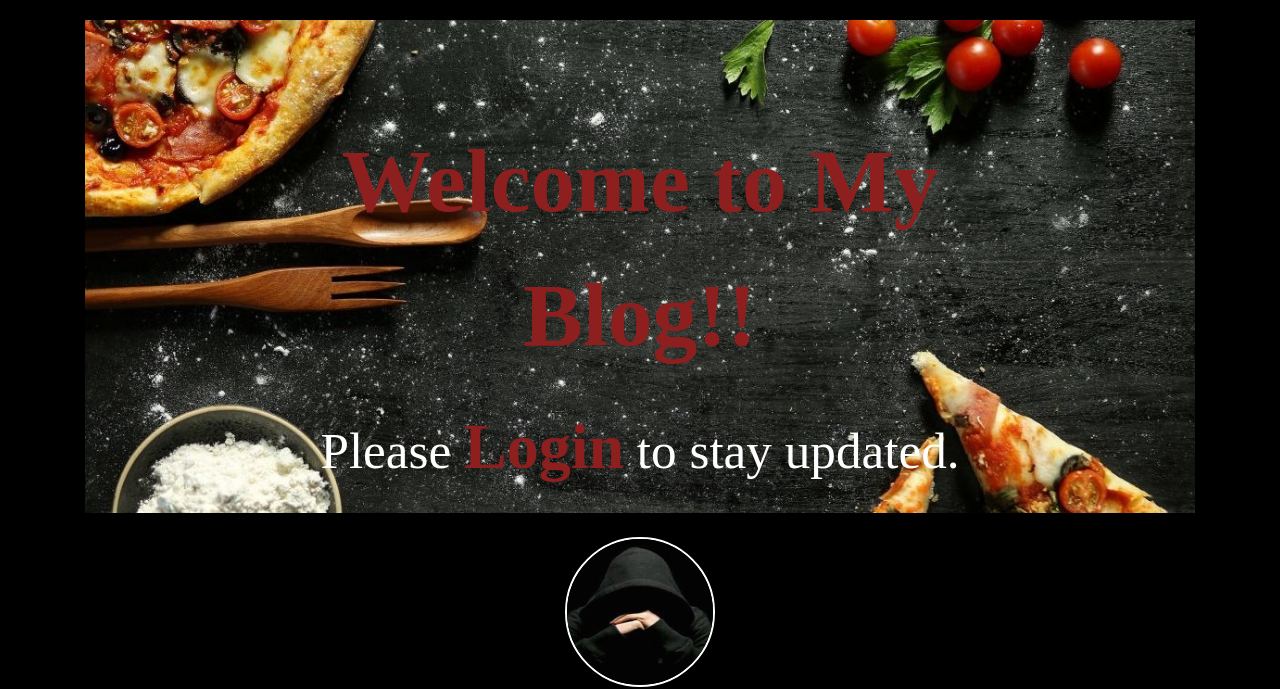
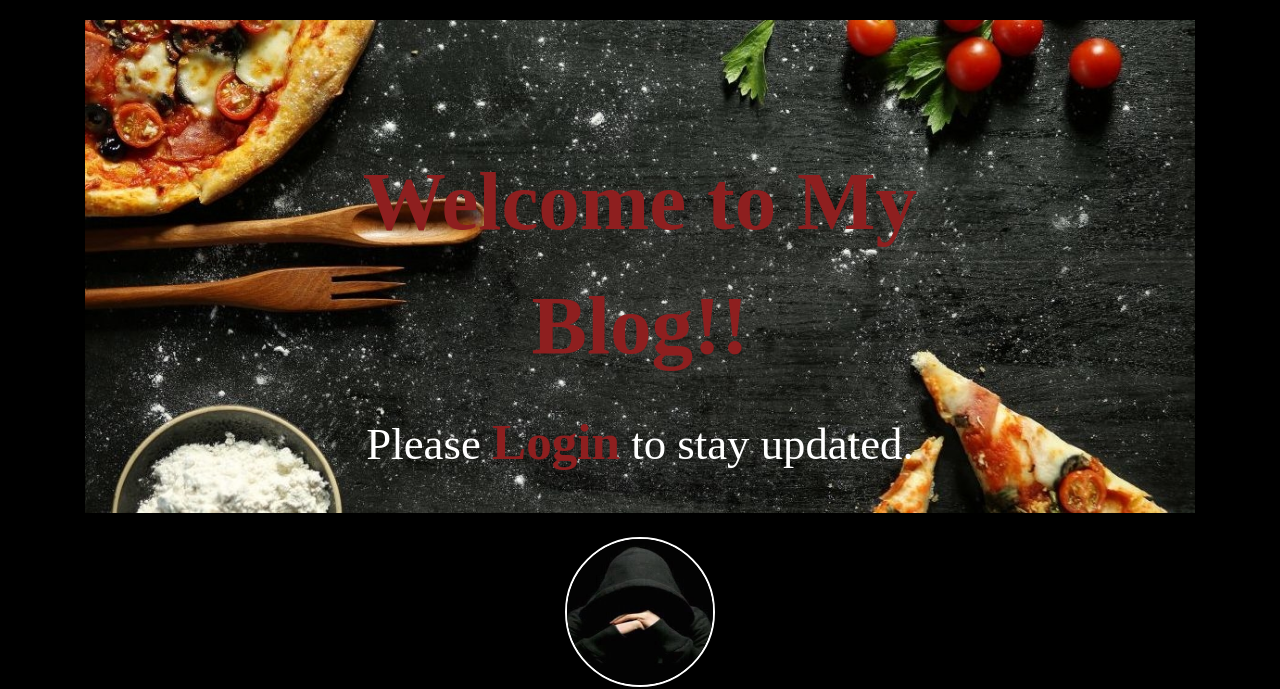
Before and after one commit to brujeshagrawal/my-food-blog, a Django app: page / in a window 1280 px wide. Shown: the part 80-769 px from the top of the page. Run offline with Django 3.2, Linux system fonts and the light colour scheme; data that the repository does not hold is empty; some libraries are stand-ins or nearby versions; some web fonts are replaced.

Commit message:
changed font size of home page carousel caption and added about me and home carousel block by replacing corresponding codes in djangoapp/index.html file.

```diff
--- /dev/null
+++ b/templates/djangoapp/about-me.html
@@ -0,0 +1,19 @@
+{% load static %}
+
+<div class="about-me" style="color: white;">
+  <div align="center">
+    <img
+      src="{% static 'images/profile_pic.jpg' %}"
+      height="150px"
+      width="150px"
+      style="border: 2px solid white; border-radius: 50%;"
+      alt="Profile-pic"
+    />
+    <h2 style="font-size: 40px;">Who am I?</h2>
+  </div>
+  <div style="padding: 10px 40px; text-align: center; font-size: 25px;">
+    <p>
+      {% lorem 2 p %}
+    </p>
+  </div>
+</div>
--- /dev/null
+++ b/templates/djangoapp/home-page-carousel.html
@@ -0,0 +1,45 @@
+{% load static %}
+
+<div class="container" style="padding-top: 20px;">
+  <div class="welcome_poster">
+    <div
+      id="carouselExampleSlidesOnly"
+      class="carousel slide"
+      data-ride="carousel"
+    >
+      <div class="carousel-inner">
+        <div class="carousel-item active">
+          <img
+            src="{% static 'images/rsz_messy-pizza-on-a-black-table.jpg' %}"
+            class="d-block w-100 img-fluid"
+            alt="Home-page-image"
+          />
+          <div
+            class="carousel-caption"
+            style="top: 20%; color: #8e1f1f;"
+            align="center"
+          >
+            <p style="font-size: 6.5vw; font-weight: bold;">
+              Welcome to My Blog!!
+            </p>
+            <div style="color: white; font-size: 3.5vw;">
+              {% if user.is_authenticated %}
+              <p>
+                Nice to connect with you. Let's cook!!!
+              </p>
+              {% else %}
+              <p>
+                Please
+                <a href="{% url 'djangoapp:user_login' %}"
+                  ><b style="color: #8e1f1f; font-size: 4vw;">Login</b></a
+                >
+                to stay updated.
+              </p>
+              {% endif %}
+            </div>
+          </div>
+        </div>
+      </div>
+    </div>
+  </div>
+</div>
--- a/templates/djangoapp/index.html
+++ b/templates/djangoapp/index.html
@@ -1,4 +1,5 @@
-{% extends "djangoapp/base.html" %} {% load static %}
+{% extends "djangoapp/base.html" %}
+{% load static %}
 
 {% block title %}
 <title>CookWithMe</title>
@@ -6,72 +7,11 @@
 
 {% block body_block %}
 
-<div class="container" style="padding-top: 20px;">
-  <div class="welcome_poster">
-    <div
-      id="carouselExampleSlidesOnly"
-      class="carousel slide"
-      data-ride="carousel"
-    >
-      <div class="carousel-inner">
-        <div class="carousel-item active">
-          <img
-            src="{% static 'images/rsz_messy-pizza-on-a-black-table.jpg' %}"
-            class="d-block w-100 img-fluid"
-            alt="Home-page-image"
-          />
-          <div
-            class="carousel-caption"
-            style="top: 15%; color: #8e1f1f;"
-            align="center"
-          >
-            <p style="font-size: 7vw; font-weight: bold;">
-              Welcome to My Blog!!
-            </p>
-            <div style="color: white; font-size: 4vw;">
-              {% if user.is_authenticated %}
-              <p>
-                Nice to connect with you. Let's cook!!!
-              </p>
-              {% else %}
-              <p>
-                Please
-                <a href="{% url 'djangoapp:user_login' %}"
-                  ><b style="color: #8e1f1f; font-size: 5vw;">Login</b></a
-                >
-                to stay updated.
-              </p>
-              {% endif %}
-            </div>
-          </div>
-        </div>
-      </div>
-    </div>
-  </div>
-</div>
+{% include "djangoapp/home-page-carousel.html" %}
 
 <br />
 
-<div
-  class="about-me"
-  style="color: white;"
->
-  <div align="center">
-    <img
-      src="{% static 'images/profile_pic.jpg' %}"
-      height="150px"
-      width="150px"
-      style="border: 2px solid white; border-radius: 50%;"
-      alt="Profile-pic"
-    />
-    <h2 style="font-size: 40px;">Who am I?</h2>
-  </div>
-  <div style="padding: 10px 40px; text-align: center; font-size: 25px;">
-    <p>
-      {% lorem 2 p %}
-    </p>
-  </div>
-</div>
+{% include "djangoapp/about-me.html" %}
 
 <div class="latest_blogs">
   <p
```
